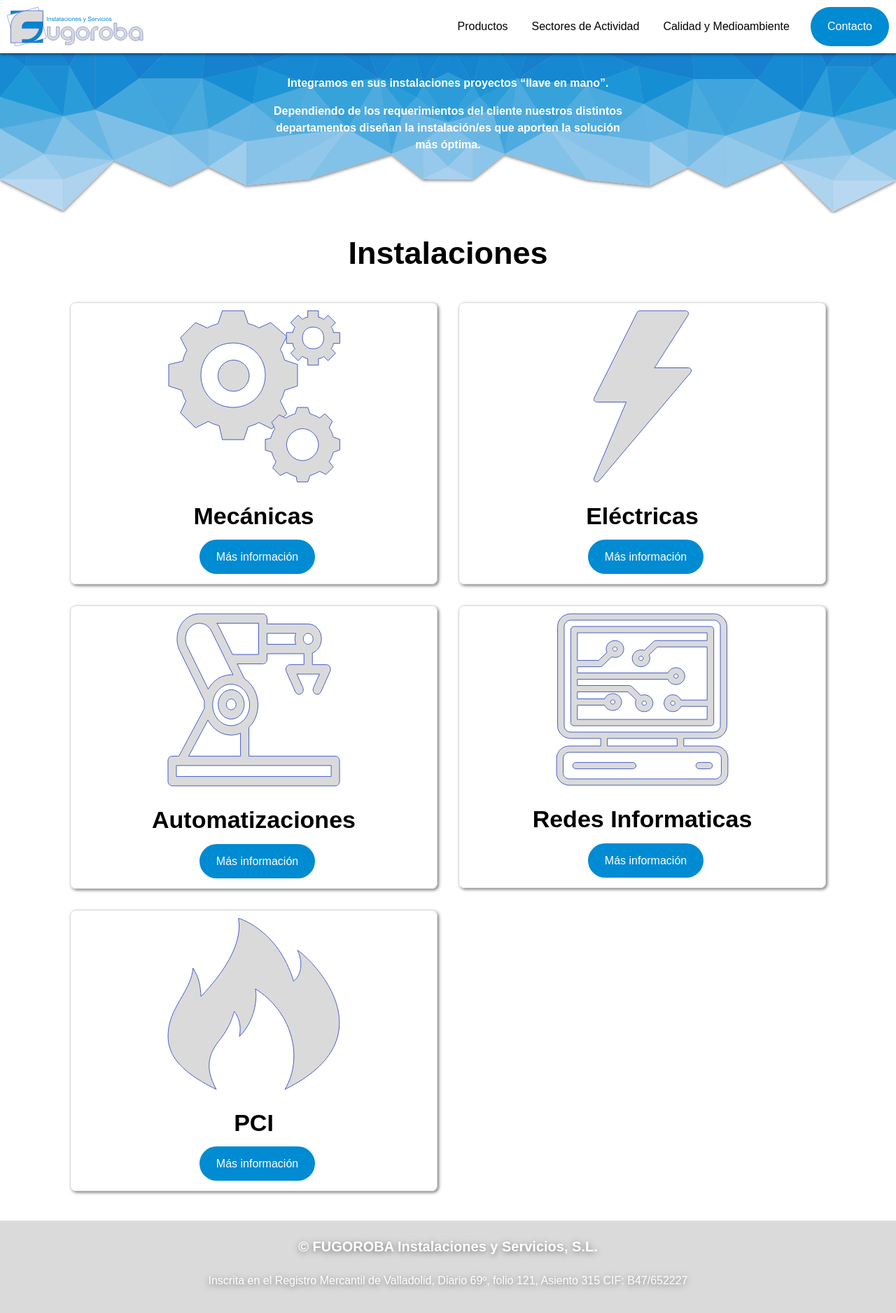
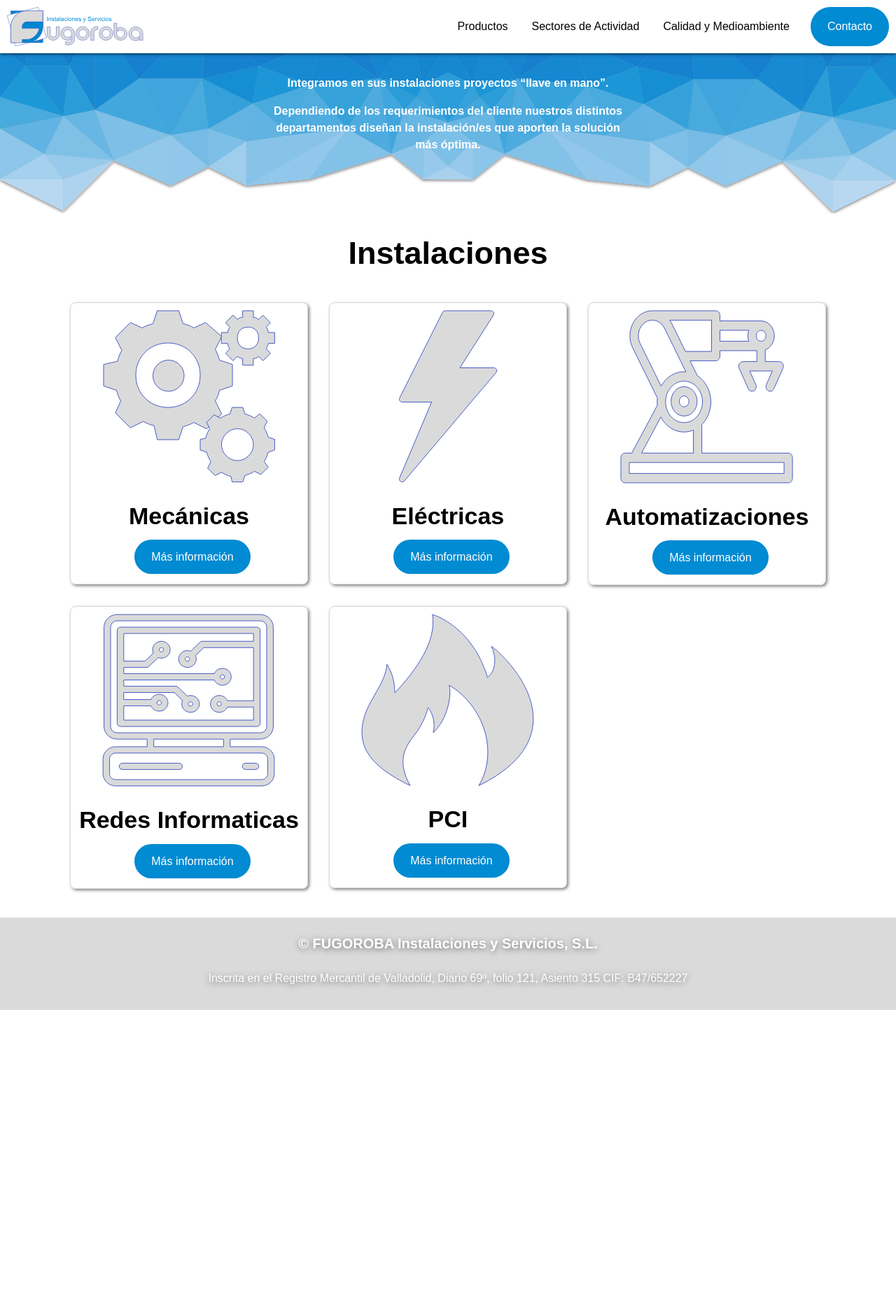
Before and after one commit to RaulLazaro/fugoroba, a Jekyll site: the page built from _pages/productos.html, in a window 1280 px wide. Shown: the whole page at 70% size. Built offline with Jekyll 4.4.1, drawn with Linux system fonts in a browser that asks for light colours; comment, search, counter and statistics services are not loaded; after the commit the page ends 1443 px from its top, so only the background shows below that.

Commit message:
Update productos.html

```diff
--- a/_pages/productos.html
+++ b/_pages/productos.html
@@ -21,7 +21,7 @@
 
 <div class="container">
   <div class="row">
-    <div class="col-12 col-lg-6">
+    <div class="col-12 col-md-6 col-lg-4">
       <div class="card">
         <a class="" href="{{site.url}}{{site.baseurl}}/Mecánicas">
           <img src="{{site.url}}{{site.baseurl}}/assets/logos/mecanicas.svg" class="img-fluid" height="245" alt="Mecánicas">
@@ -30,7 +30,7 @@
         <p class="contacto"><a class="btn btn-sm b100px primary text-white" href="{{site.url}}{{site.baseurl}}/Mecánicas">Más información</a></p>
       </div>
     </div>
-    <div class="col-12 col-lg-6">
+    <div class="col-12 col-md-6 col-lg-4">
       <div class="card">
         <a class="" href="{{site.url}}{{site.baseurl}}/Eléctricas">
           <img src="{{site.url}}{{site.baseurl}}/assets/logos/electricas.svg" class="img-fluid" height="245" alt="Eléctricas">
@@ -39,9 +39,7 @@
         <p class="contacto"><a class="btn btn-sm b100px primary text-white" href="{{site.url}}{{site.baseurl}}/Eléctricas">Más información</a></p>
       </div>
     </div>
-  </div>
-  <div class="row">
-    <div class="col-12 col-lg-6">
+    <div class="col-12 col-md-6 col-lg-4">
       <div class="card">
         <a class="" href="{{site.url}}{{site.baseurl}}/Automatizaciones">
           <img src="{{site.url}}{{site.baseurl}}/assets/logos/automatizaciones.svg" class="img-fluid" height="245" alt="Automatizaciones">
@@ -50,7 +48,9 @@
         <p class="contacto"><a class="btn btn-sm b100px primary text-white" href="{{site.url}}{{site.baseurl}}/Automatizaciones">Más información</a></p>
       </div>
     </div>
-    <div class="col-12 col-lg-6">
+  </div>
+  <div class="row">
+    <div class="col-12 col-md-6 col-lg-4">
       <div class="card">
         <a class="" href="{{site.url}}{{site.baseurl}}/Redes-Informaticas">
           <img src="{{site.url}}{{site.baseurl}}/assets/logos/redes-informaticas.svg" class="img-fluid" height="245" alt="Redes Informaticas">
@@ -59,9 +59,7 @@
         <p class="contacto"><a class="btn btn-sm b100px primary text-white" href="{{site.url}}{{site.baseurl}}/Redes-Informaticas">Más información</a></p>
       </div>
     </div>
-  </div>
-  <div class="row">
-    <div class="col-12 col-lg-6">
+    <div class="col-12 col-md-6 col-lg-4">
       <div class="card">
         <a class="" href="{{site.url}}{{site.baseurl}}/PCI">
           <img src="{{site.url}}{{site.baseurl}}/assets/logos/pci.svg" class="img-fluid"  height="245" alt="PCI">
```
